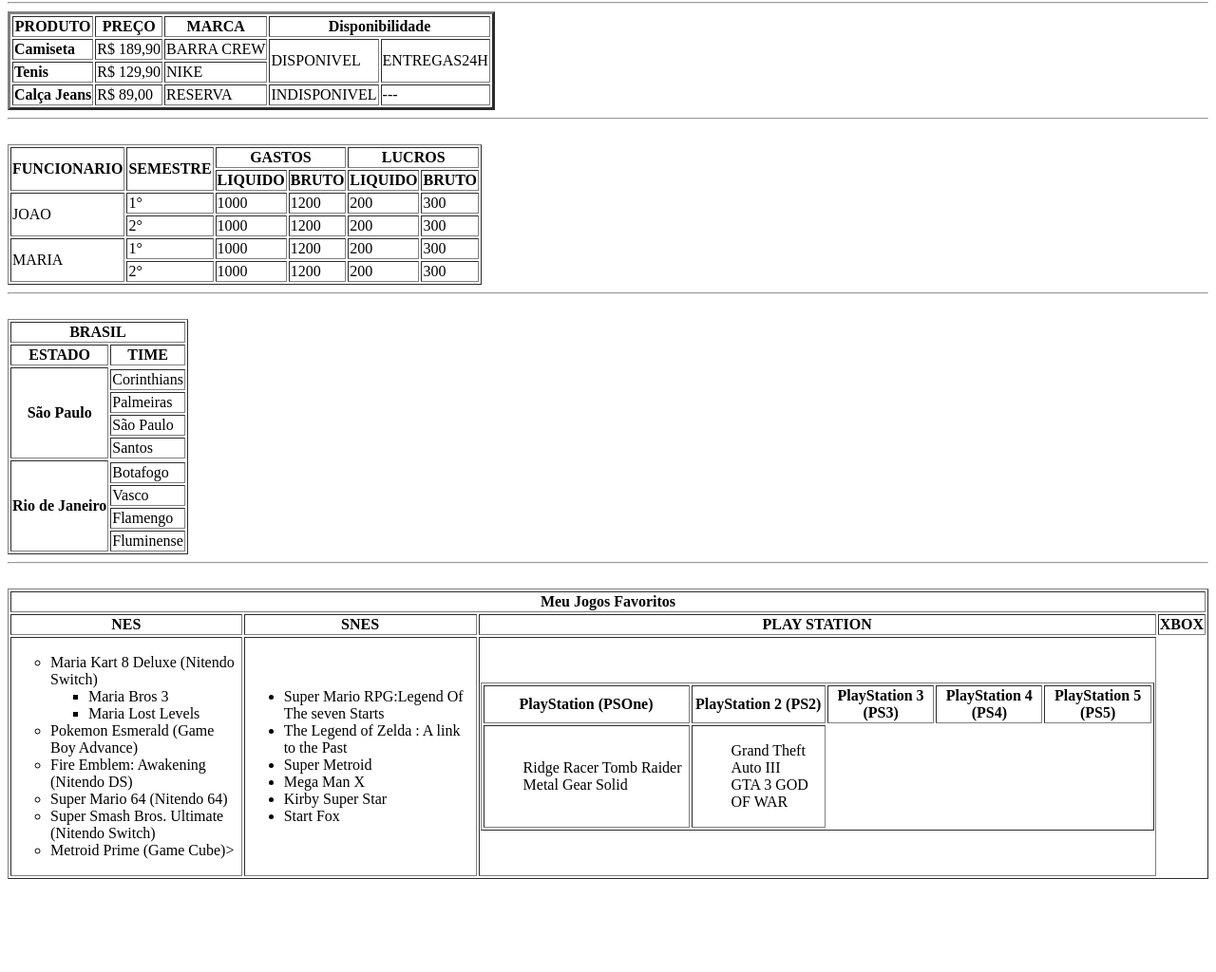
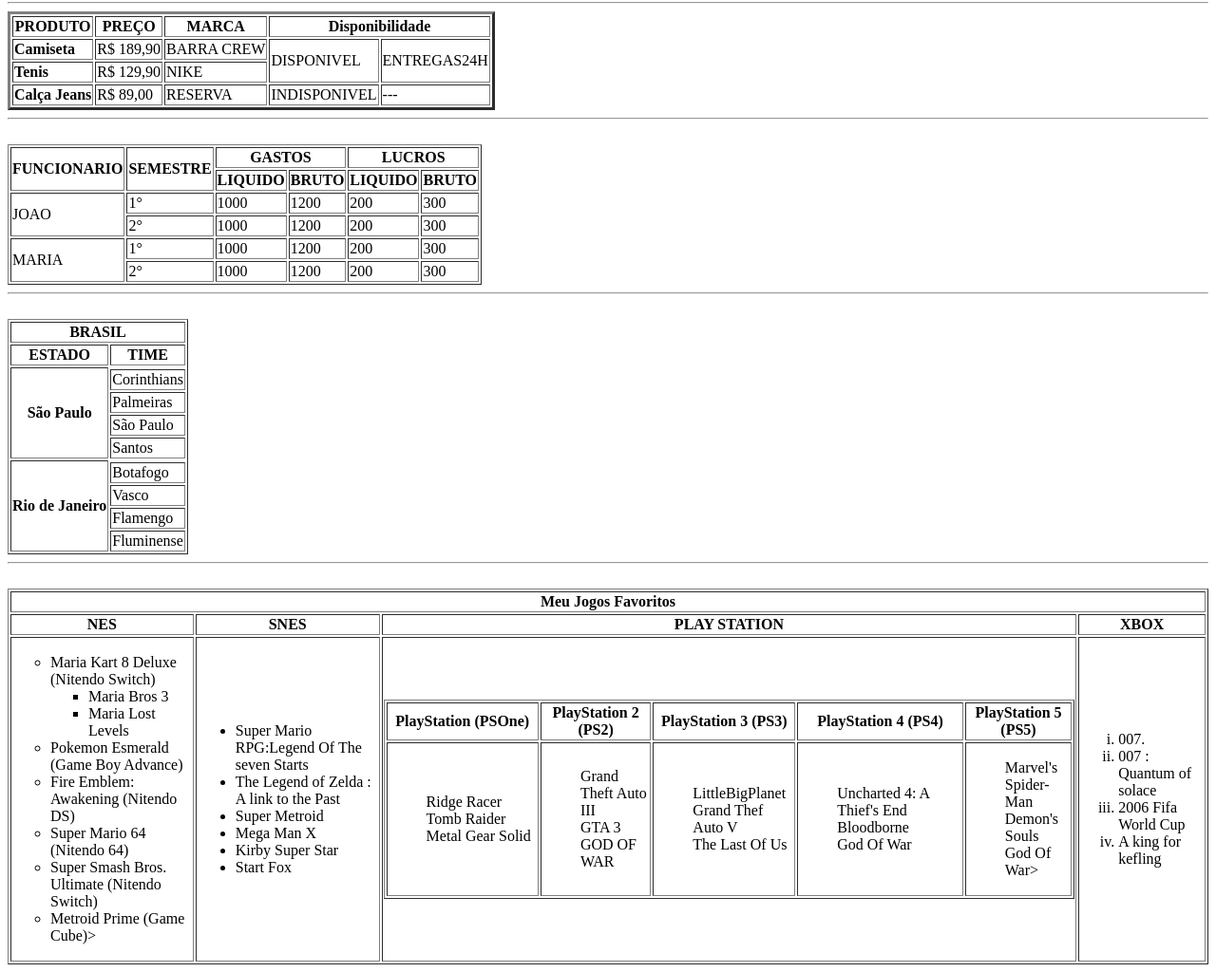
Before and after one commit to gustasaa/SI1N-CSW, a plain HTML site: page AULA 13/index.html in a window 1280 px wide. Shown: the part 78-1102 px from the top of the page at 95% size. Before the commit the page ends 1012 px from the top, so only its background shows below. Drawn offline with Linux system fonts and the light colour scheme.

Commit message:
Add files via upload

```diff
--- a/AULA 13/index.html
+++ b/AULA 13/index.html
@@ -1,5 +1,5 @@
 <!DOCTYPE html>
-<html lang="en">
+<html lang="pt-br">
 
 <head>
     <meta charset="UTF-8">
@@ -204,8 +204,31 @@
                                         Auto III<br>
                                         GTA 3
                                         GOD OF WAR</li></TD>
+                                        <td><ul type="none">
+                                            <li>LittleBigPlanet</li>
+                                            <Li>Grand Thef Auto V</Li>
+                                            <li>The Last Of Us</li>
+                                        </ul></td>
+                                        <td><ul type="none">
+                                            <li>Uncharted 4: A Thief's End Bloodborne
+                                            </li>
+                                            <li>God Of War</li>
+                                        </ul></td>
+                                        <td> <UL type="none">
+                                            <li>Marvel's</li>
+                                            <li>Spider-Man</li>
+                                            <li>Demon's Souls</li>
+                                            <li>God Of War></Li>
+                                        </UL></td>
+                                    </tr>
+                                </Table>
+                                <Td><ol type="i" start="1">
+                                    <li>007.</li>
+                                    <li>007 : Quantum of solace</li>
+                                    <li>2006 Fifa World Cup</li>
+                                    <li>A king for kefling</li>
+                                </Td>
 
-                        </tr>
                         </table>
                     </td>
             </table>
```
